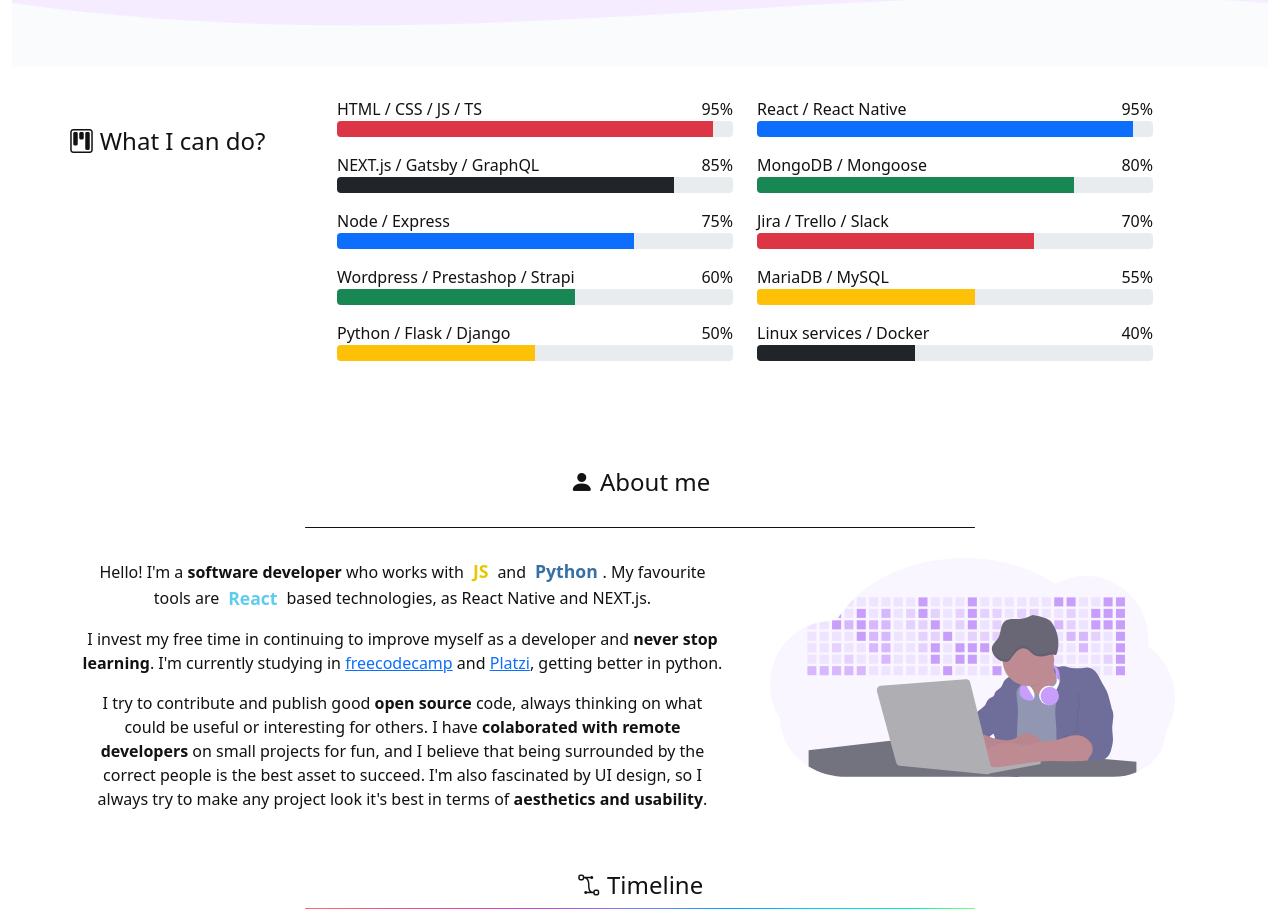
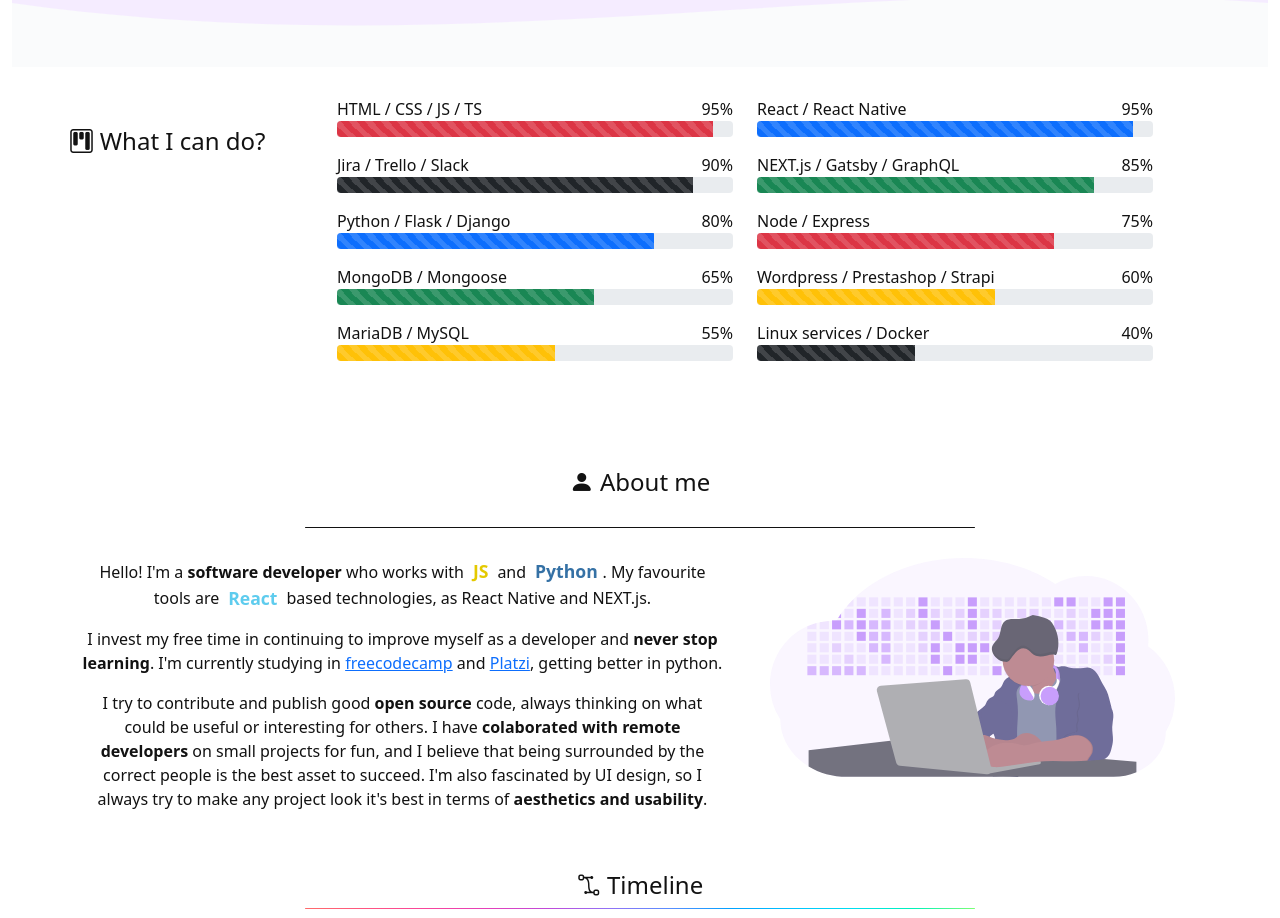
Before and after one commit to dawichi/dawichi.dev, a Next.js app: page / in a window 1280 px wide. Shown: the part 1000-1918 px from the top of the page. Built offline with nearby package versions, Linux system fonts and the light colour scheme.

Commit message:
skillbars update

```diff
--- a/components/sections/Skills.tsx
+++ b/components/sections/Skills.tsx
@@ -11,11 +11,12 @@
 	percentage: number;
 	label: string;
 }
+
 const Skill = ({ color, percentage, label }: skillProps) => (
 	<Col xs={12} lg={6} className={styles.progressBars}>
 		<div>
 			{ label } <span>{ percentage }%</span>
-			<ProgressBar variant={color} now={percentage} />
+			<ProgressBar variant={color} now={percentage} animated={true} />
 		</div>
 	</Col>
 )
@@ -50,13 +51,13 @@
 						<Row>
 							<Skill color="danger" 	percentage={95} label="HTML / CSS / JS / TS" />
 							<Skill color="primary" 	percentage={95} label="React / React Native" />
-							<Skill color="dark" 	percentage={85} label="NEXT.js / Gatsby / GraphQL" />
-							<Skill color="success" 	percentage={80} label="MongoDB / Mongoose" />
-							<Skill color="primary" 	percentage={75} label="Node / Express" />
-							<Skill color="danger" 	percentage={70} label="Jira / Trello / Slack" />
-							<Skill color="success" 	percentage={60} label="Wordpress / Prestashop / Strapi" />
+							<Skill color="dark" 	percentage={90} label="Jira / Trello / Slack" />
+							<Skill color="success" 	percentage={85} label="NEXT.js / Gatsby / GraphQL" />
+							<Skill color="primary" 	percentage={80} label="Python / Flask / Django" />
+							<Skill color="danger" 	percentage={75} label="Node / Express" />
+							<Skill color="success" 	percentage={65} label="MongoDB / Mongoose" />
+							<Skill color="warning" 	percentage={60} label="Wordpress / Prestashop / Strapi" />
 							<Skill color="warning" 	percentage={55} label="MariaDB / MySQL" />
-							<Skill color="warning" 	percentage={50} label="Python / Flask / Django" />
 							<Skill color="dark" 	percentage={40} label="Linux services / Docker" />
 						</Row>
 					</Col>
--- a/styles/global.scss
+++ b/styles/global.scss
@@ -49,9 +49,15 @@
 	padding: .3rem;
 	font-size: 1.1rem;
 }
-.code.js { color: #e4c900;}
-.code.py { color: #3571a5;}
-.code.re { color: #5eccee;}
+.code.js { color: #e4c900; }
+.code.py { color: #3571a5; }
+.code.re { color: #5eccee; }
+
+.h-key { color: #f87171; }
+.h-string { color:#93c5fd; }
+.h-number { color:#34d399; }
+.h-const { color:#60a5fa; }
+
 
 .cursor-pointer {
 	cursor: pointer;
```
